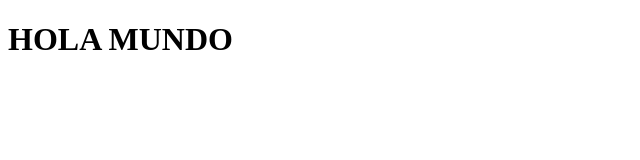
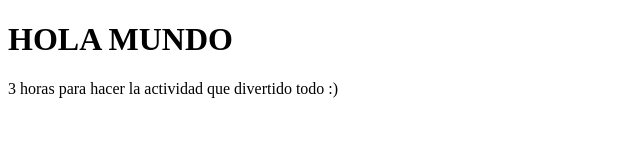
Before and after one commit to Diegoo1802/mtg-Diego-Vigara, a plain HTML site: page index.html in a window 1280 px wide. Shown: the whole page, without its empty margins (0-640 px from the left). Drawn offline with Linux system fonts and the light colour scheme.

Commit message:
Segundo commit html

```diff
--- a/index.html
+++ b/index.html
@@ -7,5 +7,6 @@
 </head>
 <body>
     <h1>HOLA MUNDO</h1>
+    <div>3 horas para hacer la actividad que divertido todo :)</div>
 </body>
 </html>
```
